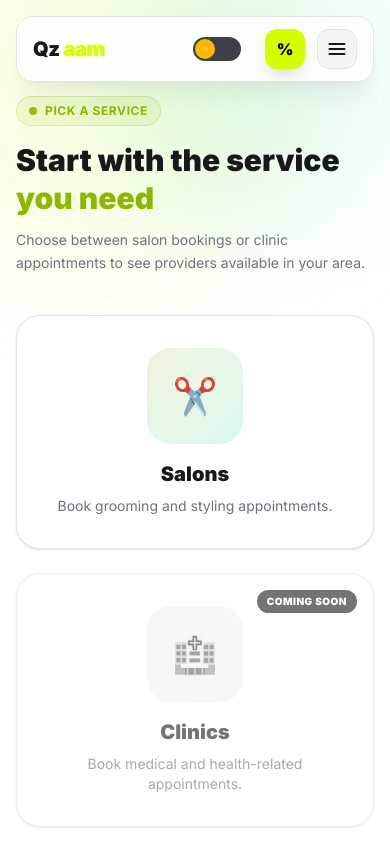
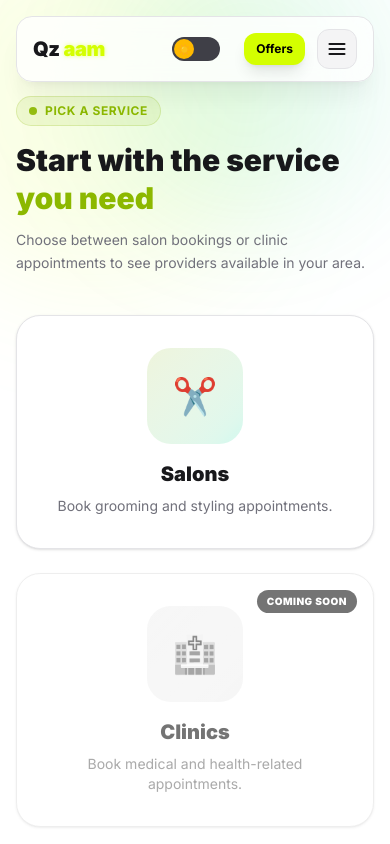
Before and after one commit to qzaam4u-star/qzaam-frontend, a React (Vite) app: page /menu in a window 390 px wide. Shown: the top 844 px of the page. Built offline with nearby package versions, Linux system fonts and the light colour scheme; no server answers.

Commit message:
Update Navbar.jsx

```diff
--- a/src/components/Navbar.jsx
+++ b/src/components/Navbar.jsx
@@ -362,11 +362,17 @@ export default function Navbar() {
   🔥 Offers
 </Link>
 
-<Link
+              {/*<Link
   to="/offers"
   className="sm:hidden flex items-center justify-center w-10 h-10 rounded-xl bg-[#d4ff00] text-black font-black shadow-lg hover:scale-105 transition-all"
 >
   %
+</Link>*/}
+              <Link
+  to="/offers"
+  className="sm:hidden px-3 py-2 rounded-xl bg-[#d4ff00] text-black text-xs font-bold shadow-lg"
+>
+  Offers
 </Link>
               {/* Hamburger Toggle */}
               <button
```
